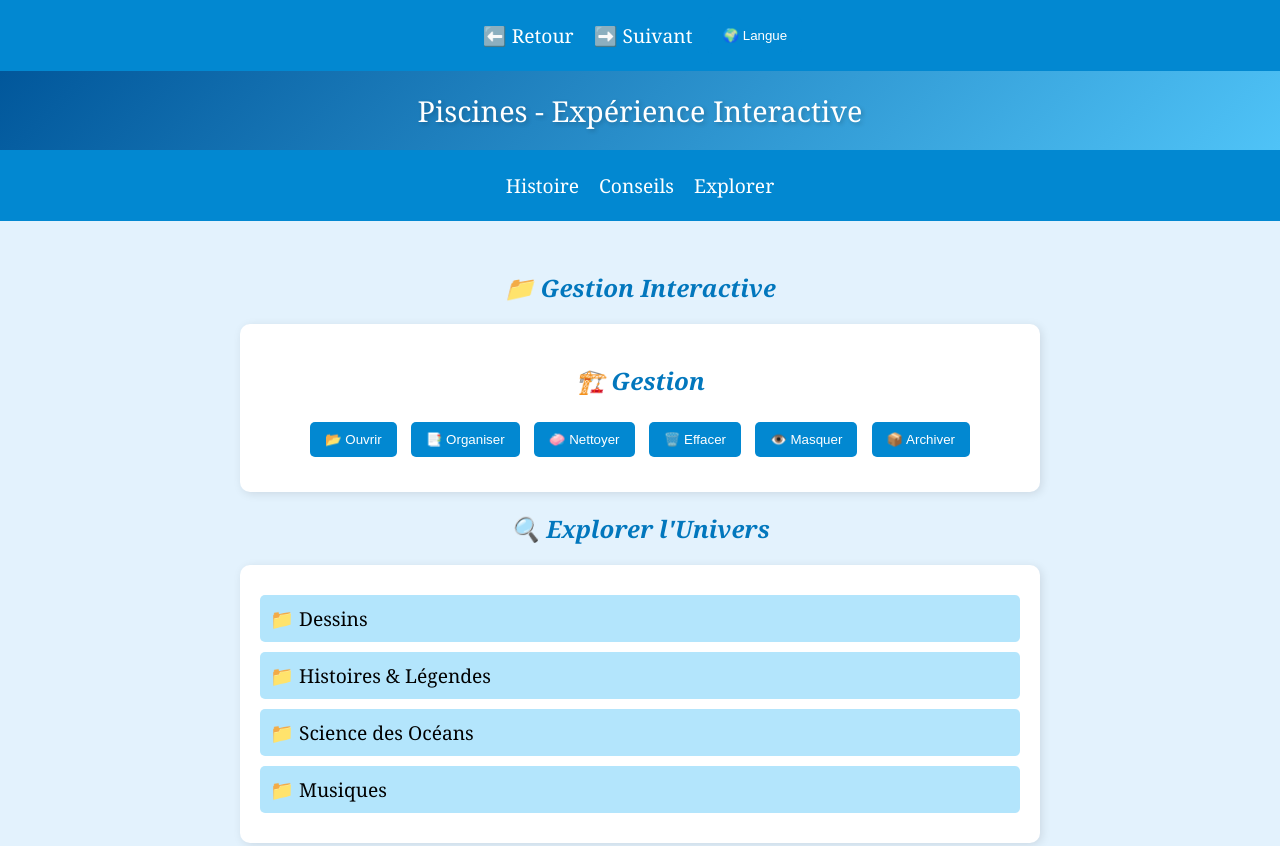
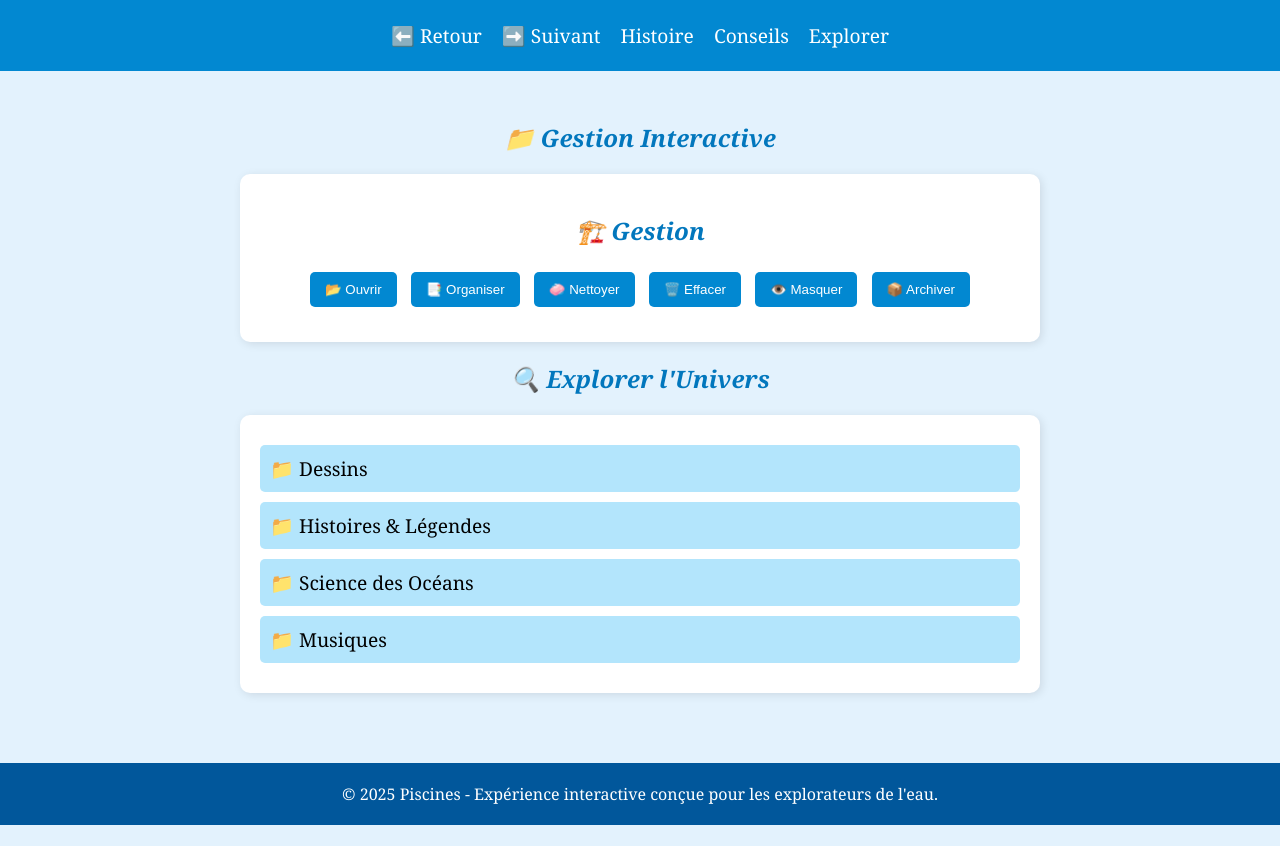
Before and after one commit to Kvnbbg/suivi-table-ronde, a plain HTML site: page piscine.html in a window 1280 px wide. Shown: the top 846 px of the page. After the commit the page ends 825 px from the top, so only its background shows below. Drawn offline with nearby package versions, Linux system fonts and the light colour scheme.

Commit message:
Update piscine.html

```diff
--- a/piscine.html
+++ b/piscine.html
@@ -3,7 +3,7 @@
 <head>
     <meta charset="UTF-8">
     <meta name="viewport" content="width=device-width, initial-scale=1.0">
-    <title>Piscines - Histoire & Expérience Interactive</title>
+    <title>Histoire & Expérience Interactive</title>
 
     <!-- External Libraries -->
     <script src="https://cdnjs.cloudflare.com/ajax/libs/gsap/3.12.2/gsap.min.js"></script>
@@ -139,14 +139,10 @@
     <nav class="navbar">
         <a href="index.html" class="nav-link">⬅️ Retour</a>
         <a href="bubbleRoom.html" class="nav-link">➡️ Suivant</a>
-        <button id="toggle-lang" class="file-btn" onclick="toggleLanguage()">🌍 Langue</button>
-    </nav>
-    <header>Piscines - Expérience Interactive</header>
-
-<nav>
-    <a href="https://health.ucdavis.edu/blog/cultivating-health/water-safety-tips-to-stay-safe-while-swimming-in-rivers-and-lakes/2024/06" target="_blank" rel="noopener noreferrer">Histoire</a>
-    <a href="https://bibliotheques-numeriques.defense.gouv.fr/impression/document/5d361081-b1f7-404c-b6e3-091709acbabd" target="_blank" rel="noopener noreferrer">Conseils</a>
-    <a href="https://dallasaquatics.org/201/General-Water-Safety-Tips" target="_blank" rel="noopener noreferrer">Explorer</a>
+      <!--  <button id="toggle-lang" class="file-btn" onclick="toggleLanguage()">🌍 Langue</button>-->
+    <a class="nav-link" href="https://health.ucdavis.edu/blog/cultivating-health/water-safety-tips-to-stay-safe-while-swimming-in-rivers-and-lakes/2024/06" target="_blank" rel="noopener noreferrer">Histoire</a>
+    <a href="waterRoom.html" class="nav-link">Conseils</a>
+    <a href="https://dallasaquatics.org/201/General-Water-Safety-Tips" target="_blank" rel="noopener noreferrer" class="nav-link">Explorer</a>
 </nav>
 
     <div class="content">
```
